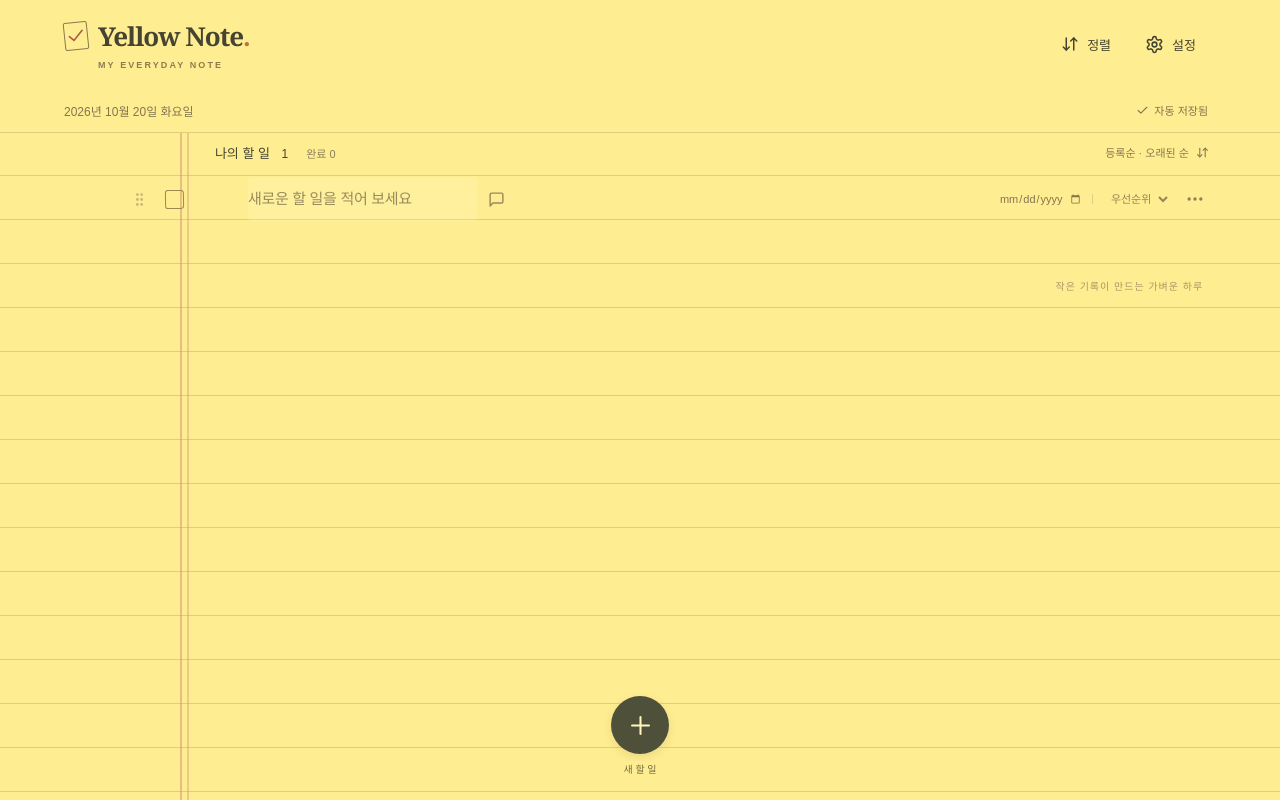
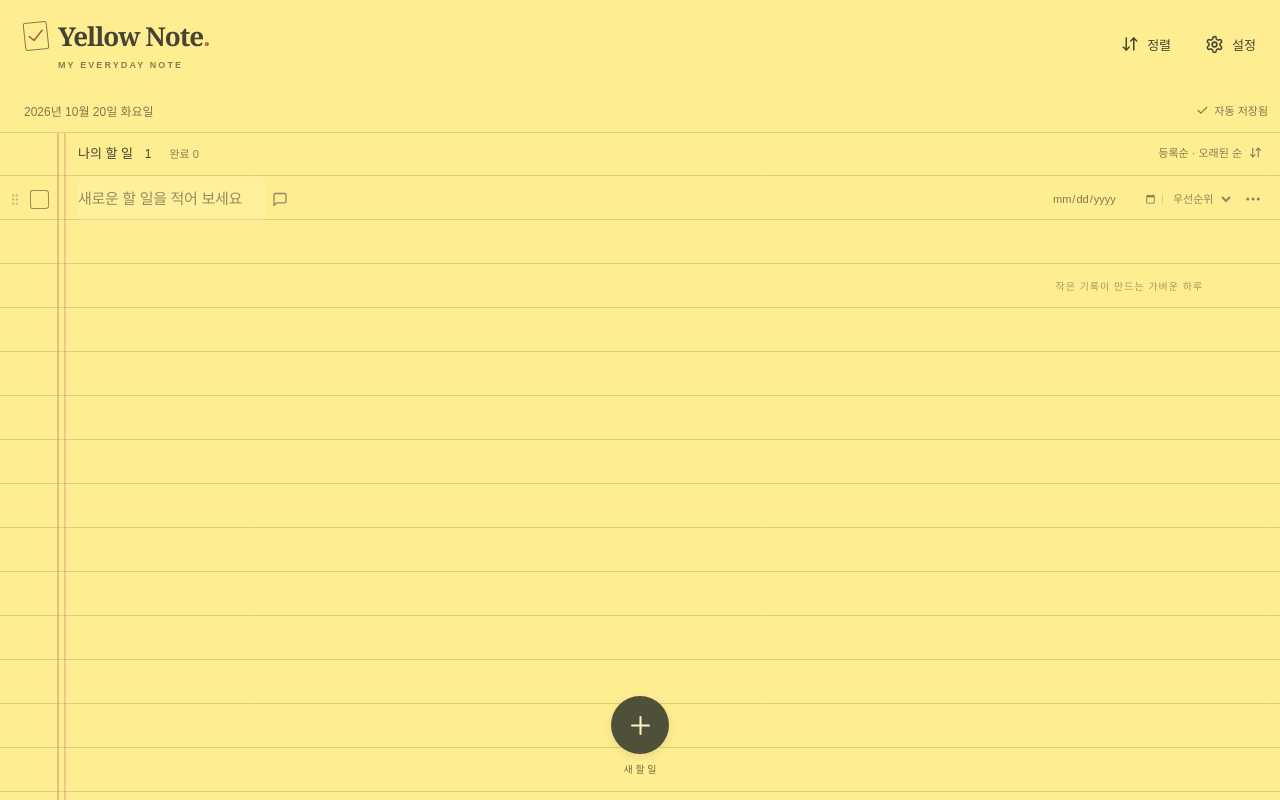
Before and after one commit to hgh-dev/yellownote, a React (Vite) app: page / in a window 1280 px wide. Both pictures are taken after a click on the button "새 할 일 추가". Built offline with nearby package versions, Linux system fonts and the light colour scheme.

Commit message:
Compact notebook margins and keep task details inline on smaller screens

```diff
--- a/src/components/TaskRow.tsx
+++ b/src/components/TaskRow.tsx
@@ -118,11 +118,12 @@ export function TaskRow({
         </label>
         <div className="task-title-group">
         <span className="task-title-measure" aria-hidden="true">
-          {task.title || "새로운 할 일을 적어 보세요"}
+          {task.title.replace(/[\r\n]+/g, " ") || "새로운 할 일을 적어 보세요"}
         </span>
         <input
           ref={title}
           type="text"
+          size={1}
           className="task-title"
           aria-label="할 일 제목"
           spellCheck={false}
@@ -160,6 +161,7 @@ export function TaskRow({
         </button>
         </div>
         <div className="task-details">
+          <div className={`date-stack ${task.dueDate ? "has-date" : ""}`}>
           <label className="date-control">
             <span className="sr-only">기한</span>
             <input
@@ -190,6 +192,7 @@ export function TaskRow({
               </button>
             </>
           )}
+          </div>
           <span className="detail-divider" />
           <select
             className={`priority ${task.priority || ""}`}
--- a/src/styles.css
+++ b/src/styles.css
@@ -9,7 +9,7 @@
   --ink: #454432;
   --muted: #77724f;
   --rule: rgba(125, 116, 60, 0.25);
-  --margin: clamp(42px, 14.6vw, 190px);
+  --margin: 64px;
   --line: 44px;
   --keyboard-offset: 0px;
   font-size: 15px;
@@ -99,7 +99,7 @@ select {
   grid-template-columns: minmax(0, 1fr) auto;
   grid-template-rows: 88px 44px;
   align-items: center;
-  padding: 0 clamp(20px, 5vw, 72px);
+  padding: 0 12px 0 24px;
   background: var(--paper);
   border-bottom: 1px solid var(--rule);
   position: relative;
@@ -180,8 +180,8 @@ select {
   white-space: nowrap;
 }
 .task-section {
-  margin-left: calc(var(--margin) + 28px);
-  margin-right: clamp(20px, 5vw, 72px);
+  margin-left: calc(var(--margin) + 14px);
+  margin-right: 12px;
 }
 .list-summary {
   height: 44px;
@@ -238,7 +238,7 @@ select {
   align-items: center;
   position: relative;
   min-height: 44px;
-  padding-left: 33px;
+  padding-left: 0;
 }
 .icon-button {
   width: 40px;
@@ -252,9 +252,9 @@ select {
 }
 .drag-handle {
   position: absolute;
-  left: -90px;
+  left: -76px;
   top: 0;
-  width: 30px;
+  width: 26px;
   color: #9b8d63;
   touch-action: none;
   cursor: grab;
@@ -272,7 +272,7 @@ select {
   flex-shrink: 0;
   cursor: pointer;
   position: absolute;
-  left: -50px;
+  left: -48px;
 }
 .task-checkbox input {
   position: absolute;
@@ -300,7 +300,7 @@ select {
 }
 .task-title-group {
   display: grid;
-  grid-template-columns: minmax(0, max-content) 40px;
+  grid-template-columns: minmax(0, max-content) 28px;
   align-items: center;
   flex: 0 1 auto;
   min-width: 0;
@@ -312,7 +312,7 @@ select {
   font-size: 17px;
   letter-spacing: -0.3px;
   white-space: pre;
-  padding-right: 8px;
+  padding-right: 2px;
 }
 .task-title-measure {
   visibility: hidden;
@@ -326,7 +326,7 @@ select {
   height: 44px;
   border: 0;
   background: transparent;
-  padding: 0 8px 0 0;
+  padding: 0 2px 0 0;
   line-height: 44px;
   border-radius: 0;
 }
@@ -397,7 +397,7 @@ select {
   flex-shrink: 0;
   flex-wrap: nowrap;
   padding-left: 0;
-  gap: 0 9px;
+  gap: 0 4px;
   color: #938157;
   font-size: 11px;
   margin-left: auto;
@@ -471,7 +471,7 @@ select {
   color: #766c46;
 }
 .memo-area {
-  padding-left: 66px;
+  padding-left: 0;
 }
 .memo-area textarea {
   width: 100%;
@@ -767,35 +767,17 @@ input,
 textarea {
   border-radius: 0;
 }
-@media (min-width: 1200px) {
-  .task-section {
-    max-width: 1000px;
-  }
-  .app-header {
-    padding-right: max(72px, calc(100vw - 1240px));
-  }
-}
-@media (max-width: 900px) {
-  .task-main {
-    flex-wrap: wrap;
-  }
+@media (max-width: 520px) {
+  .task-main { flex-wrap: wrap; }
   .task-details {
     order: 4;
     flex-basis: 100%;
     min-width: 0;
-    padding-left: 33px;
-    flex-wrap: wrap;
     margin-left: 0;
   }
-  .row-actions {
-    order: 3;
-    margin-left: auto;
-  }
+  .row-actions { margin-left: auto; }
 }
 @media (max-width: 700px) {
-  :root {
-    --margin: 38px;
-  }
   .app-header {
     min-height: 132px;
     padding-left: 24px;
@@ -820,7 +802,7 @@ textarea {
     font-size: 9px;
   }
   .task-section {
-    margin-left: 54px;
+    margin-left: calc(var(--margin) + 14px);
     margin-right: 12px;
   }
   .list-summary {
@@ -842,10 +824,10 @@ textarea {
     font-size: 16px;
   }
   .task-main {
-    padding-left: 29px;
+    padding-left: 0;
   }
   .task-title-group {
-    grid-template-columns: minmax(0, max-content) 34px;
+    grid-template-columns: minmax(0, max-content) 28px;
   }
   .task-title::placeholder {
     font-size: 13px;
@@ -857,14 +839,14 @@ textarea {
     width: 34px;
   }
   .drag-handle {
-    left: -53px;
+    left: -76px;
     width: 26px;
   }
   .task-checkbox {
-    left: -31px;
+    left: -48px;
   }
   .task-details {
-    padding-left: 29px;
+    padding-left: 0;
     gap: 0 5px;
   }
   .date-control input {
@@ -883,7 +865,7 @@ textarea {
     margin: 0;
   }
   .memo-area {
-    padding-left: 58px;
+    padding-left: 0;
   }
   .memo-area textarea {
     font-size: 12px;
@@ -949,3 +931,34 @@ textarea {
     scroll-behavior: auto !important;
   }
 }
+
+/* Keep each memo button beside the measured title, with compact date details. */
+.task-title-measure { padding-right: 2px; }
+.memo-toggle { width: 28px; }
+.row-actions .icon-button { width: 30px; }
+.task-details { padding-left: 8px; }
+.date-stack {
+  display: grid;
+  grid-template-columns: 104px auto;
+  align-items: center;
+  min-height: 44px;
+}
+.date-stack .date-control { grid-column: 1; grid-row: 1; }
+.date-control input { width: 104px; max-width: 104px; }
+.date-stack.has-date { grid-template-rows: 26px 18px; }
+.date-stack.has-date .date-control,
+.date-stack.has-date .date-control input { height: 26px; }
+.date-stack .d-day { grid-column: 1; grid-row: 2; align-self: start; }
+.date-stack .clear-date {
+  grid-column: 2;
+  grid-row: 1 / 3;
+  min-width: 24px;
+  margin-left: 0;
+}
+.priority { width: 65px; padding: 0; }
+@media (max-width: 520px) {
+  .task-details { padding-left: 0; }
+}
+@media (max-width: 380px) {
+  .task-title-measure { font-size: 15px; }
+}
```
